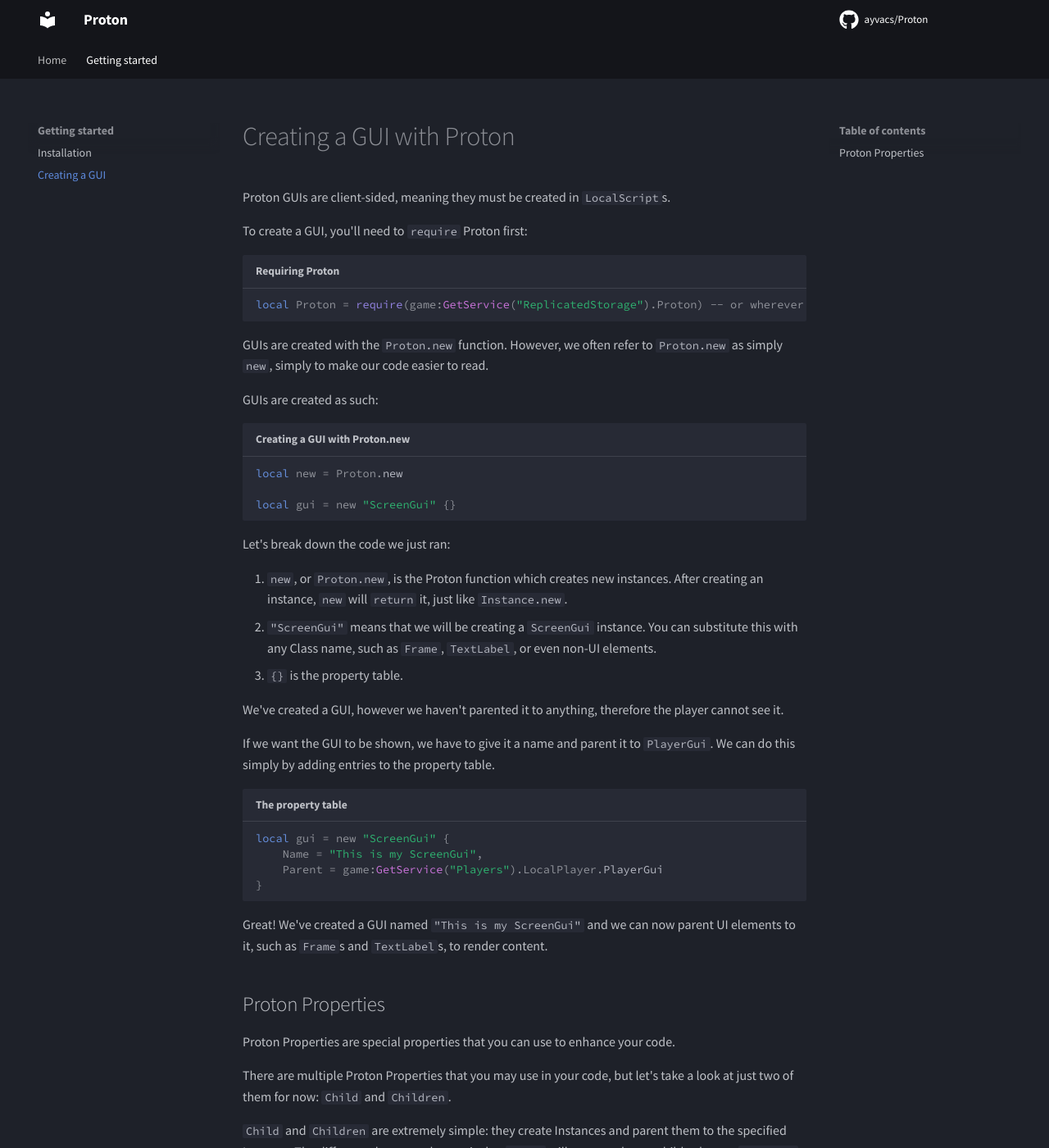
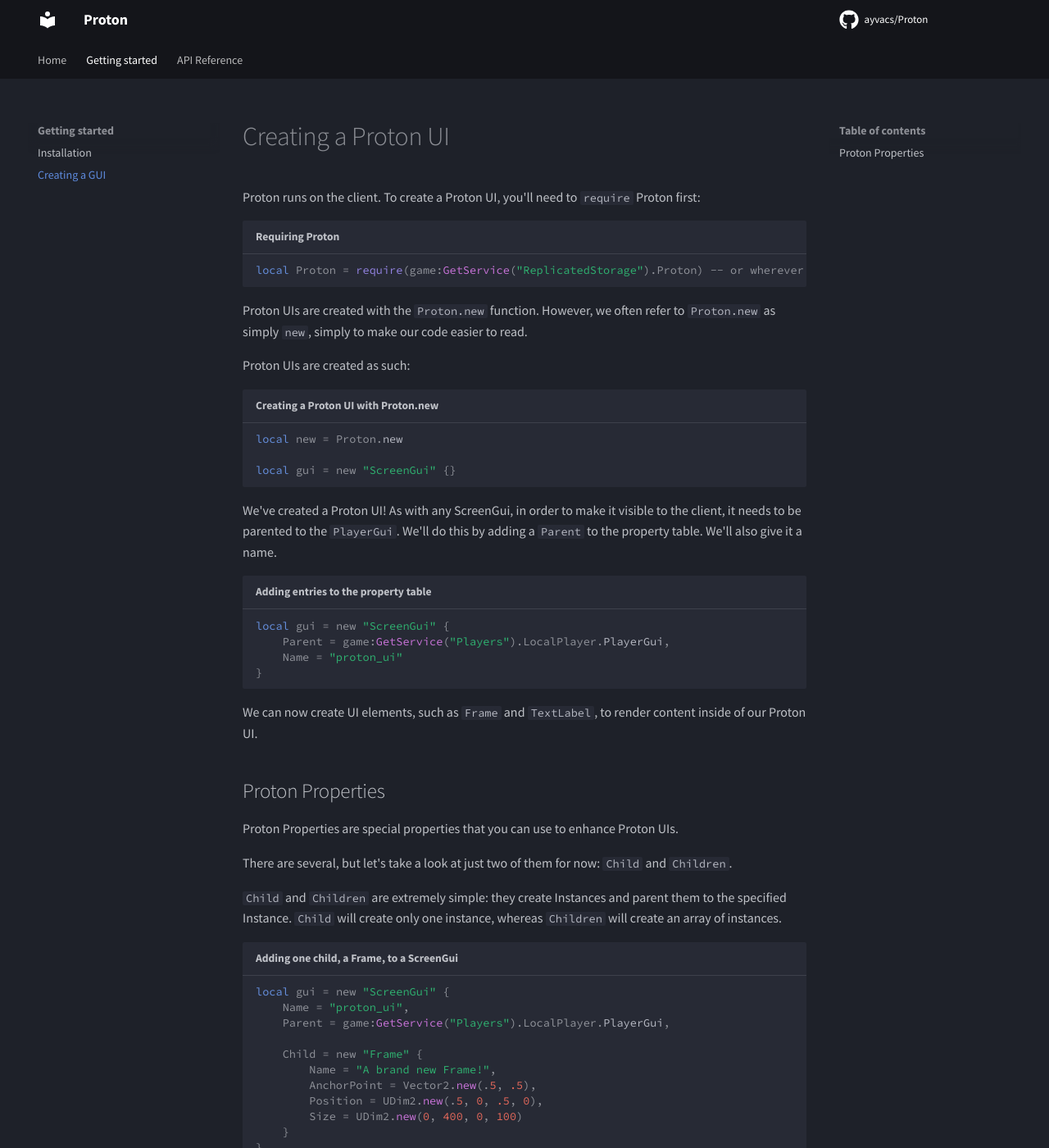
Before and after one commit to ayvacs/Proton, an MkDocs documentation site: the page built from docs/getting-started/creating-a-gui.md, in a window 1280 px wide and 1400 px high. Shown: the whole window at 82% size. Built offline with MkDocs 1.6.1 and Material for MkDocs 9.7.7, drawn with Linux system fonts in a browser that asks for light colours; comment, search, counter and statistics services are not loaded; some of the changed text lies outside the part shown.

Commit message:
working on it

````diff
--- a/docs/getting-started/creating-a-gui.md
+++ b/docs/getting-started/creating-a-gui.md
@@ -1,53 +1,43 @@
-# Creating a GUI with Proton
+# Creating a Proton UI
 
-Proton GUIs are client-sided, meaning they must be created in `LocalScript`s.
-
-To create a GUI, you'll need to `require` Proton first:
+Proton runs on the client. To create a Proton UI, you'll need to `require` Proton first:
 
 ``` lua title="Requiring Proton"
 local Proton = require(game:GetService("ReplicatedStorage").Proton) -- or wherever else you installed Proton
 ```
 
-GUIs are created with the `Proton.new` function. However, we often refer to `Proton.new` as simply `new`, simply to make our code easier to read.
+Proton UIs are created with the `Proton.new` function. However, we often refer to `Proton.new` as simply `new`, simply to make our code easier to read.
 
-GUIs are created as such:
+Proton UIs are created as such:
 
-``` lua title="Creating a GUI with Proton.new"
+``` lua title="Creating a Proton UI with Proton.new"
 local new = Proton.new
 
 local gui = new "ScreenGui" {}
 ```
 
-Let's break down the code we just ran:
+We've created a Proton UI! As with any ScreenGui, in order to make it visible to the client, it needs to be parented to the `PlayerGui`. We'll do this by adding a `Parent` to the property table. We'll also give it a name.
 
-1. `new`, or `Proton.new`, is the Proton function which creates new instances. After creating an instance, `new` will `return` it, just like `Instance.new`.
-2. `"ScreenGui"` means that we will be creating a `ScreenGui` instance. You can substitute this with any Class name, such as `Frame`, `TextLabel`, or even non-UI elements.
-3. `{}` is the property table.
-
-We've created a GUI, however we haven't parented it to anything, therefore the player cannot see it.
-
-If we want the GUI to be shown, we have to give it a name and parent it to `PlayerGui`. We can do this simply by adding entries to the property table.
-
-``` lua title="The property table"
+``` lua title="Adding entries to the property table"
 local gui = new "ScreenGui" {
-	Name = "This is my ScreenGui",
-	Parent = game:GetService("Players").LocalPlayer.PlayerGui
+	Parent = game:GetService("Players").LocalPlayer.PlayerGui,
+	Name = "proton_ui"
 }
 ```
 
-Great! We've created a GUI named `"This is my ScreenGui"` and we can now parent UI elements to it, such as `Frame`s and `TextLabel`s, to render content.
+We can now create UI elements, such as `Frame` and `TextLabel`, to render content inside of our Proton UI.
 
 ## Proton Properties
 
-Proton Properties are special properties that you can use to enhance your code.
+Proton Properties are special properties that you can use to enhance Proton UIs.
 
-There are multiple Proton Properties that you may use in your code, but let's take a look at just two of them for now: `Child` and `Children`.
+There are several, but let's take a look at just two of them for now: `Child` and `Children`.
 
-`Child` and `Children` are extremely simple: they create Instances and parent them to the specified Instance. The difference between the two is that `Child` will create only one child, whereas `Children` will create an entire array of children.
+`Child` and `Children` are extremely simple: they create Instances and parent them to the specified Instance. `Child` will create only one instance, whereas `Children` will create an array of instances.
 
 ``` lua title="Adding one child, a Frame, to a ScreenGui"
 local gui = new "ScreenGui" {
-	Name = "This is my ScreenGui",
+	Name = "proton_ui",
 	Parent = game:GetService("Players").LocalPlayer.PlayerGui,
 
 	Child = new "Frame" {
@@ -61,7 +51,7 @@
 
 ``` lua title="Adding multiple children, a UIListLayout and two TextButtons, to a ScreenGui"
 local gui = new "ScreenGui" {
-	Name = "This is my ScreenGui",
+	Name = "proton_ui",
 	Parent = game:GetService("Players").LocalPlayer.PlayerGui,
 
 	Children = {
--- a/mkdocs.yml
+++ b/mkdocs.yml
@@ -34,3 +34,7 @@
   - Getting started:
     - Installation: getting-started/installation.md
     - Creating a GUI: getting-started/creating-a-gui.md
+  - API Reference:
+    - Proton Properties:
+      - Child: api/property/child.md
+      - Children: api/property/children.md
````
Also changed, not shown: docs/api/property/child.md (added, +43 -0 lines), docs/api/property/children.md (added, +45 -0 lines), docs/getting-started/installation.md (+1 -1 lines), 1 other file.
